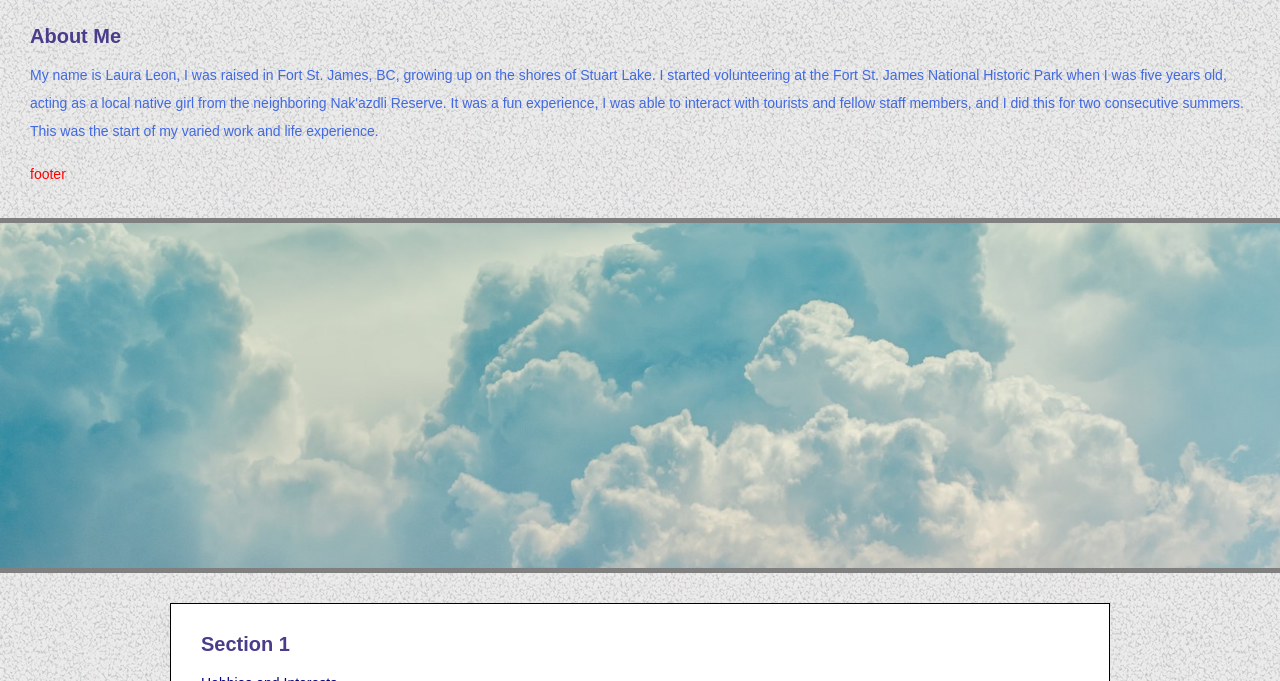
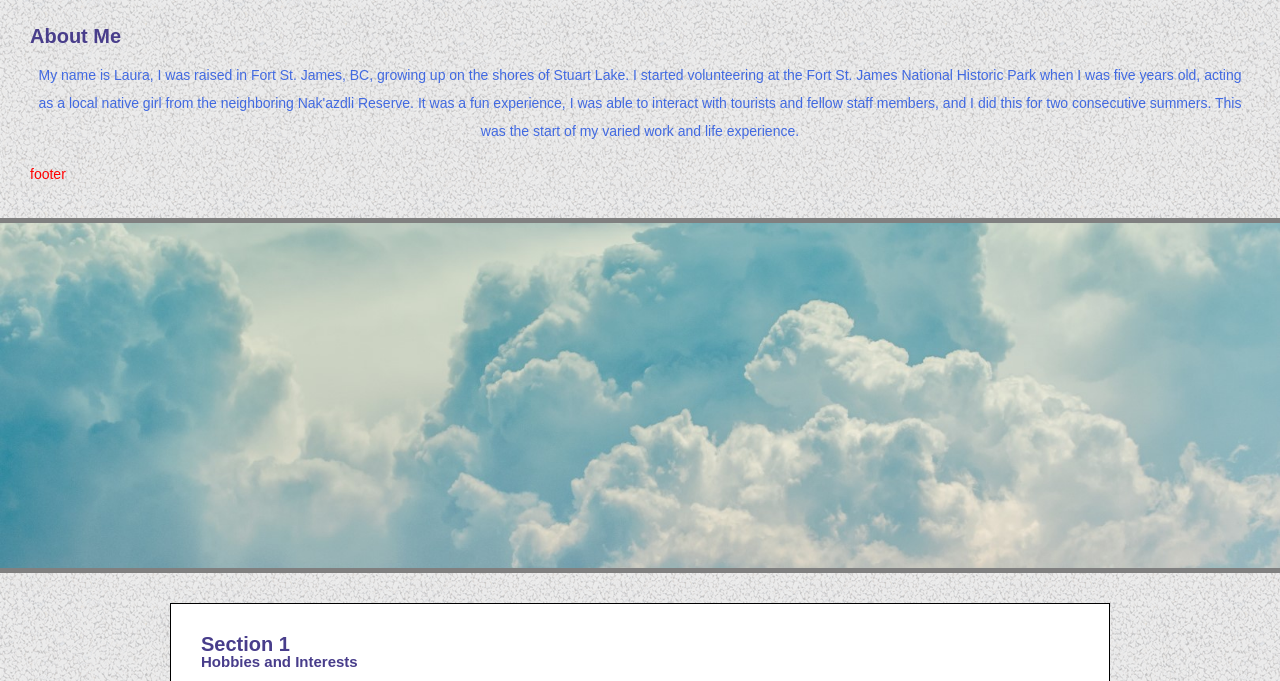
Before and after one commit to laura-source/website-2, a plain HTML site: page index.html in a window 1280 px wide. Shown: the part 112-793 px from the top of the page. Drawn offline with Linux system fonts and the light colour scheme.

Commit message:
minor changes

```diff
--- a/index.html
+++ b/index.html
@@ -16,7 +16,7 @@
       <h1 class="title"> Welcome to Laura's Website</h1>
       <h2>About Me</h2>
       <p>
-        My name is Laura Leon, I was raised in Fort St. James, BC, growing up on the shores of Stuart Lake.  I started volunteering at the Fort St. James National Historic Park when I was five years old, acting as a local native girl from the neighboring Nak'azdli Reserve.  It was a fun experience, I was able to interact with tourists and fellow staff members, and I did this for two consecutive summers.  This was the start of my varied work and life experience.
+        My name is Laura, I was raised in Fort St. James, BC, growing up on the shores of Stuart Lake.  I started volunteering at the Fort St. James National Historic Park when I was five years old, acting as a local native girl from the neighboring Nak'azdli Reserve.  It was a fun experience, I was able to interact with tourists and fellow staff members, and I did this for two consecutive summers.  This was the start of my varied work and life experience.
       </p>
       <a href="#footer">footer</a>
     </header>
@@ -27,7 +27,7 @@
 
       <section>
         <h2>Section 1</h2>
-        <p>Hobbies and Interests</p>
+        <h3>Hobbies and Interests</h3>
         <ul>
           <li>Reading</li>
           <li>Hanging out with my dog</li>
--- a/style.css
+++ b/style.css
@@ -109,6 +109,7 @@ p,a {
 
 p {
   margin: 15px 0px;
+  text-align: center;
 }
 
 a {
```
